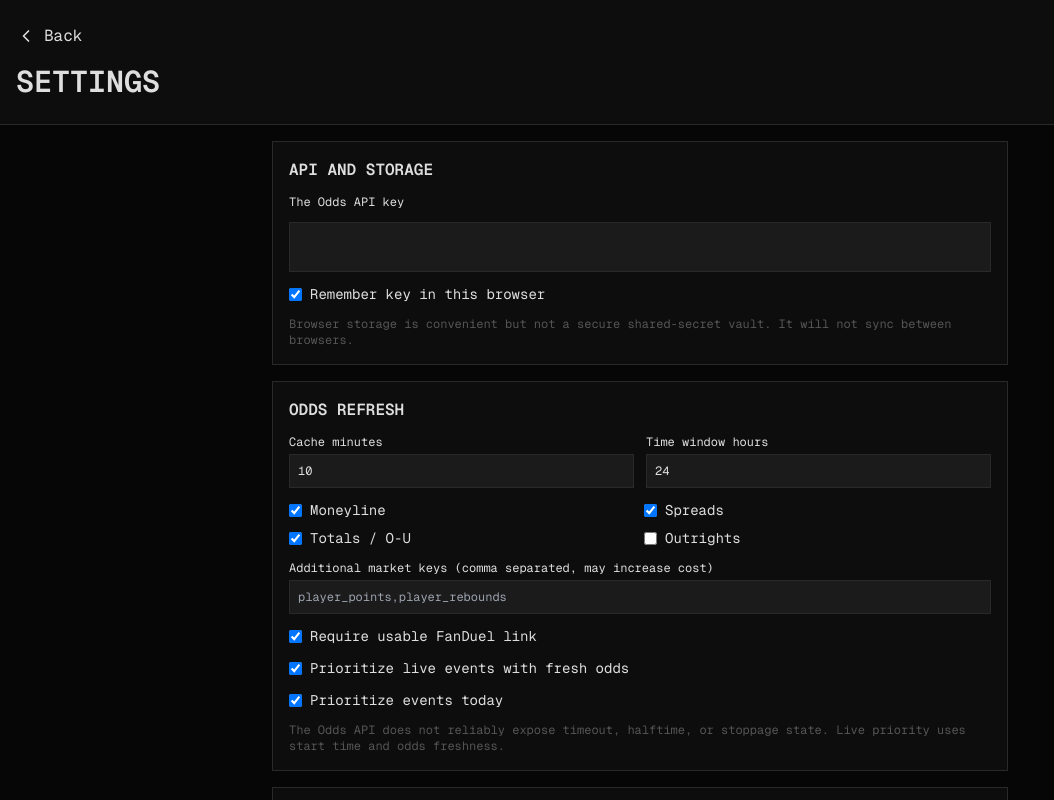
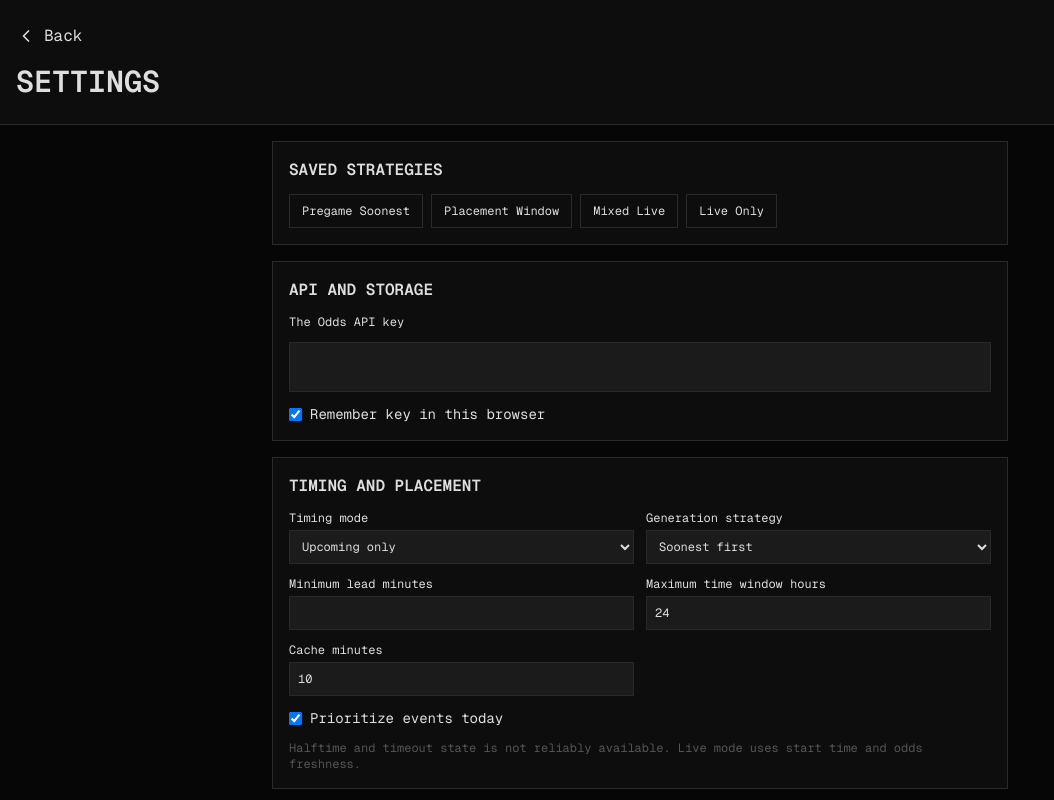
Before and after one commit to terrybrutus/Roundrobin, a React (Vite) app in the folder src/frontend/: page / in a window 1280 px wide. Both pictures are taken after a click on the button 1193 px from the left and 52 px from the top of the page. Shown: the top 800 px of the page, without its empty margins (0-1054 px from the left). Built offline with nearby package versions, Linux system fonts and the light colour scheme; what @caffeineai/core-infrastructure would draw is missing.

Commit message:
Add timing presets and diversification controls

```diff
--- a/src/frontend/src/components/SettingsView.tsx
+++ b/src/frontend/src/components/SettingsView.tsx
@@ -8,183 +8,28 @@ interface SettingsViewProps {
   onClearData: () => void;
 }
 
-const MARKET_OPTIONS = [
-  ["h2h", "Moneyline"],
-  ["spreads", "Spreads"],
-  ["totals", "Totals / O-U"],
-  ["outrights", "Outrights"],
-] as const;
+const MARKET_OPTIONS = [["h2h", "Moneyline"], ["spreads", "Spreads"], ["totals", "Totals / O-U"], ["outrights", "Outrights"]] as const;
+const PRESETS: Record<string, Partial<AppSettings>> = {
+  "Pregame Soonest": { timingMode: "upcoming", strategyMode: "soonest", minimumLeadMinutes: 10, timeWindowHours: 12 },
+  "Placement Window": { timingMode: "upcoming", strategyMode: "placement", minimumLeadMinutes: 15, timeWindowHours: 24, maxPerEvent: 1, maxPerSport: 5, minimumUniqueEvents: 8 },
+  "Mixed Live": { timingMode: "mixed", strategyMode: "placement", minimumLeadMinutes: 5, timeWindowHours: 12 },
+  "Live Only": { timingMode: "live", strategyMode: "soonest", minimumLeadMinutes: 0, timeWindowHours: 6 },
+};
 
-export function SettingsView({
-  settings,
-  onChange,
-  onBack,
-  onClearData,
-}: SettingsViewProps) {
-  const update = <K extends keyof AppSettings>(key: K, value: AppSettings[K]) =>
-    onChange({ ...settings, [key]: value });
+export function SettingsView({ settings, onChange, onBack, onClearData }: SettingsViewProps) {
+  const update = <K extends keyof AppSettings>(key: K, value: AppSettings[K]) => onChange({ ...settings, [key]: value });
+  const numberField = (label: string, key: keyof AppSettings, min: number, max?: number) => <label className="text-xs">{label}<input type="number" min={min} max={max} value={Number(settings[key])} onChange={(event) => update(key, Number(event.target.value) as never)} className="w-full bg-input border border-border p-2 mt-1" /></label>;
 
-  return (
-    <div className="min-h-screen bg-background text-foreground font-mono">
-      <header className="px-4 py-6 border-b border-border bg-card">
-        <button
-          type="button"
-          onClick={onBack}
-          className="flex items-center gap-2"
-        >
-          <ChevronLeft className="w-5 h-5" /> Back
-        </button>
-        <h1 className="text-3xl font-bold uppercase mt-4">Settings</h1>
-      </header>
-      <main className="max-w-3xl mx-auto p-4 space-y-4">
-        <section className="border border-border bg-card p-4 space-y-3">
-          <h2 className="font-bold uppercase">API and storage</h2>
-          <label htmlFor="odds-api-key" className="block text-xs">
-            The Odds API key
-          </label>
-          <input
-            id="odds-api-key"
-            type="password"
-            value={settings.apiKey}
-            onChange={(event) => update("apiKey", event.target.value)}
-            className="w-full bg-input border border-border p-3"
-          />
-          <label className="flex gap-2 items-center text-sm">
-            <input
-              type="checkbox"
-              checked={settings.rememberKey}
-              onChange={(event) => update("rememberKey", event.target.checked)}
-            />
-            Remember key in this browser
-          </label>
-          <p className="text-xs text-muted-foreground">
-            Browser storage is convenient but not a secure shared-secret vault.
-            It will not sync between browsers.
-          </p>
-        </section>
-
-        <section className="border border-border bg-card p-4 space-y-3">
-          <h2 className="font-bold uppercase">Odds refresh</h2>
-          <div className="grid grid-cols-2 gap-3">
-            <label className="text-xs">
-              Cache minutes
-              <input
-                type="number"
-                min="1"
-                value={settings.cacheMinutes}
-                onChange={(e) => update("cacheMinutes", Number(e.target.value))}
-                className="w-full bg-input border border-border p-2 mt-1"
-              />
-            </label>
-            <label className="text-xs">
-              Time window hours
-              <input
-                type="number"
-                min="1"
-                value={settings.timeWindowHours}
-                onChange={(e) =>
-                  update("timeWindowHours", Number(e.target.value))
-                }
-                className="w-full bg-input border border-border p-2 mt-1"
-              />
-            </label>
-          </div>
-          <div className="grid grid-cols-2 gap-2">
-            {MARKET_OPTIONS.map(([key, label]) => (
-              <label key={key} className="flex gap-2 items-center text-sm">
-                <input
-                  type="checkbox"
-                  checked={settings.markets.includes(key)}
-                  onChange={(event) =>
-                    update(
-                      "markets",
-                      event.target.checked
-                        ? [...settings.markets, key]
-                        : settings.markets.filter((market) => market !== key),
-                    )
-                  }
-                />
-                {label}
-              </label>
-            ))}
-          </div>
-          <label className="block text-xs">
-            Additional market keys (comma separated, may increase cost)
-            <input
-              value={settings.customMarkets}
-              onChange={(e) => update("customMarkets", e.target.value)}
-              className="w-full bg-input border border-border p-2 mt-1"
-              placeholder="player_points,player_rebounds"
-            />
-          </label>
-          <label className="flex gap-2 items-center text-sm">
-            <input
-              type="checkbox"
-              checked={settings.requireDeepLink}
-              onChange={(e) => update("requireDeepLink", e.target.checked)}
-            />
-            Require usable FanDuel link
-          </label>
-          <label className="flex gap-2 items-center text-sm">
-            <input
-              type="checkbox"
-              checked={settings.liveFirst}
-              onChange={(e) => update("liveFirst", e.target.checked)}
-            />
-            Prioritize live events with fresh odds
-          </label>
-          <label className="flex gap-2 items-center text-sm">
-            <input
-              type="checkbox"
-              checked={settings.todayFirst}
-              onChange={(e) => update("todayFirst", e.target.checked)}
-            />
-            Prioritize events today
-          </label>
-          <p className="text-xs text-muted-foreground">
-            The Odds API does not reliably expose timeout, halftime, or stoppage
-            state. Live priority uses start time and odds freshness.
-          </p>
-        </section>
-
-        <section className="border border-border bg-card p-4 space-y-3">
-          <h2 className="font-bold uppercase">Round robin defaults</h2>
-          <div className="grid grid-cols-2 gap-3">
-            <label className="text-xs">
-              Bankroll
-              <input
-                type="number"
-                min="0"
-                step="0.01"
-                value={settings.bankroll}
-                onChange={(e) => update("bankroll", Number(e.target.value))}
-                className="w-full bg-input border border-border p-2 mt-1"
-              />
-            </label>
-            <label className="text-xs">
-              Picks per combination
-              <input
-                type="number"
-                min="2"
-                max="10"
-                value={settings.roundRobinSize}
-                onChange={(e) =>
-                  update("roundRobinSize", Number(e.target.value))
-                }
-                className="w-full bg-input border border-border p-2 mt-1"
-              />
-            </label>
-          </div>
-        </section>
-
-        <button
-          type="button"
-          onClick={onClearData}
-          className="border border-red-500 text-red-500 px-4 py-3 uppercase text-sm"
-        >
-          Clear saved app data
-        </button>
-      </main>
-    </div>
-  );
+  return <div className="min-h-screen bg-background text-foreground font-mono">
+    <header className="px-4 py-6 border-b border-border bg-card"><button type="button" onClick={onBack} className="flex items-center gap-2"><ChevronLeft className="w-5 h-5" /> Back</button><h1 className="text-3xl font-bold uppercase mt-4">Settings</h1></header>
+    <main className="max-w-3xl mx-auto p-4 space-y-4">
+      <section className="border border-border bg-card p-4 space-y-3"><h2 className="font-bold uppercase">Saved strategies</h2><div className="flex flex-wrap gap-2">{Object.entries(PRESETS).map(([name, preset]) => <button key={name} type="button" onClick={() => onChange({ ...settings, ...preset })} className="border border-border px-3 py-2 text-xs">{name}</button>)}</div></section>
+      <section className="border border-border bg-card p-4 space-y-3"><h2 className="font-bold uppercase">API and storage</h2><label htmlFor="odds-api-key" className="block text-xs">The Odds API key</label><input id="odds-api-key" type="password" value={settings.apiKey} onChange={(event) => update("apiKey", event.target.value)} className="w-full bg-input border border-border p-3" /><label className="flex gap-2 items-center text-sm"><input type="checkbox" checked={settings.rememberKey} onChange={(event) => update("rememberKey", event.target.checked)} />Remember key in this browser</label></section>
+      <section className="border border-border bg-card p-4 space-y-3"><h2 className="font-bold uppercase">Timing and placement</h2><div className="grid grid-cols-2 gap-3"><label className="text-xs">Timing mode<select value={settings.timingMode} onChange={(event) => update("timingMode", event.target.value as AppSettings["timingMode"])} className="w-full bg-input border border-border p-2 mt-1"><option value="upcoming">Upcoming only</option><option value="live">Live only</option><option value="mixed">Mixed</option></select></label><label className="text-xs">Generation strategy<select value={settings.strategyMode} onChange={(event) => update("strategyMode", event.target.value as AppSettings["strategyMode"])} className="w-full bg-input border border-border p-2 mt-1"><option value="soonest">Soonest first</option><option value="placement">Placement window</option><option value="random">Pure random</option></select></label>{numberField("Minimum lead minutes", "minimumLeadMinutes", 0)}{numberField("Maximum time window hours", "timeWindowHours", 1)}{numberField("Cache minutes", "cacheMinutes", 1)}</div><label className="flex gap-2 items-center text-sm"><input type="checkbox" checked={settings.todayFirst} onChange={(event) => update("todayFirst", event.target.checked)} />Prioritize events today</label><p className="text-xs text-muted-foreground">Halftime and timeout state is not reliably available. Live mode uses start time and odds freshness.</p></section>
+      <section className="border border-border bg-card p-4 space-y-3"><h2 className="font-bold uppercase">Diversification</h2><div className="grid grid-cols-3 gap-3">{numberField("Max per event", "maxPerEvent", 1, 11)}{numberField("Max per sport", "maxPerSport", 1, 11)}{numberField("Minimum unique events", "minimumUniqueEvents", 1, 11)}</div><label className="flex gap-2 items-center text-sm"><input type="checkbox" checked={settings.avoidOpposingSelections} onChange={(event) => update("avoidOpposingSelections", event.target.checked)} />Avoid opposing selections in the same market</label></section>
+      <section className="border border-border bg-card p-4 space-y-3"><h2 className="font-bold uppercase">Markets and links</h2><div className="grid grid-cols-2 gap-2">{MARKET_OPTIONS.map(([key, label]) => <label key={key} className="flex gap-2 items-center text-sm"><input type="checkbox" checked={settings.markets.includes(key)} onChange={(event) => update("markets", event.target.checked ? [...settings.markets, key] : settings.markets.filter((market) => market !== key))} />{label}</label>)}</div><label className="block text-xs">Additional market keys<input value={settings.customMarkets} onChange={(event) => update("customMarkets", event.target.value)} className="w-full bg-input border border-border p-2 mt-1" placeholder="player_points,player_rebounds" /></label><label className="flex gap-2 items-center text-sm"><input type="checkbox" checked={settings.requireDeepLink} onChange={(event) => update("requireDeepLink", event.target.checked)} />Require usable FanDuel link</label></section>
+      <section className="border border-border bg-card p-4 space-y-3"><h2 className="font-bold uppercase">Calculator defaults</h2><div className="grid grid-cols-2 gap-3">{numberField("Bankroll", "bankroll", 0)}{numberField("Picks per combination", "roundRobinSize", 2, 10)}</div></section>
+      <button type="button" onClick={onClearData} className="border border-red-500 text-red-500 px-4 py-3 uppercase text-sm">Clear saved app data</button>
+    </main>
+  </div>;
 }
```
